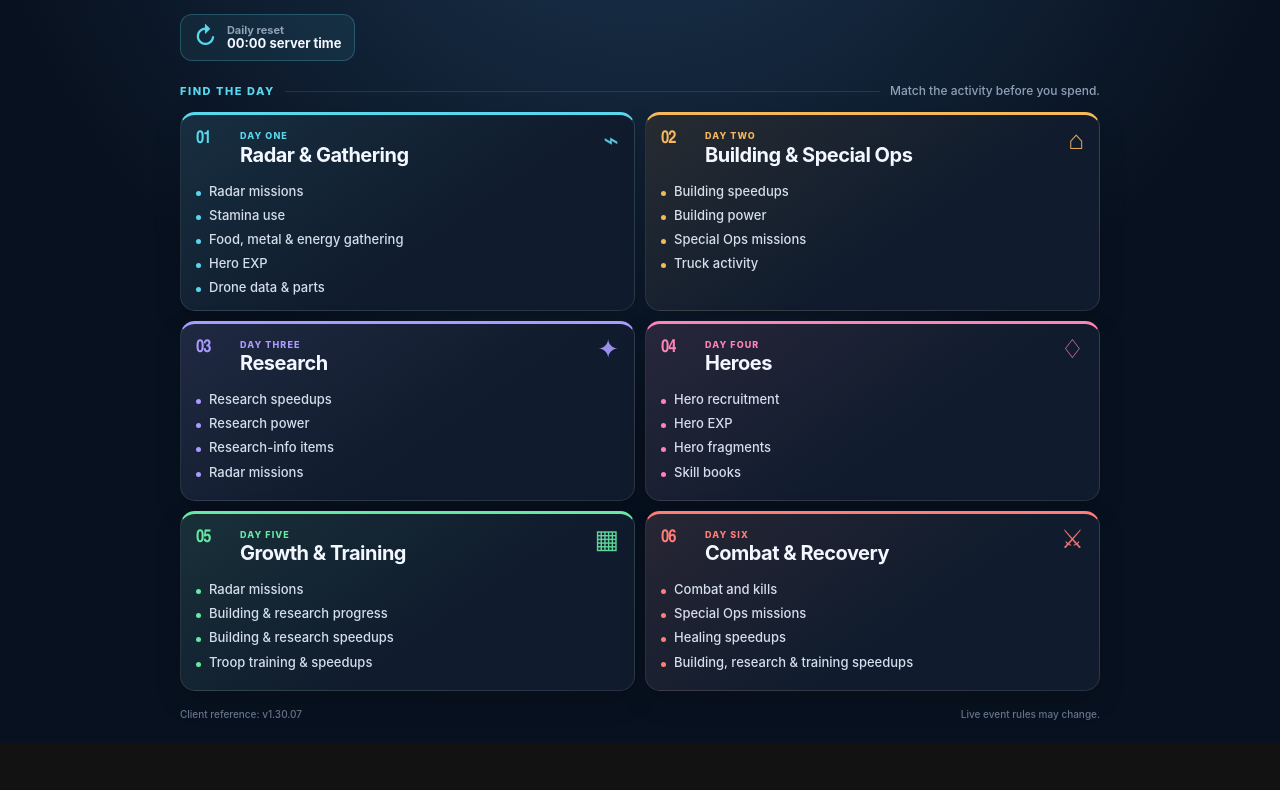
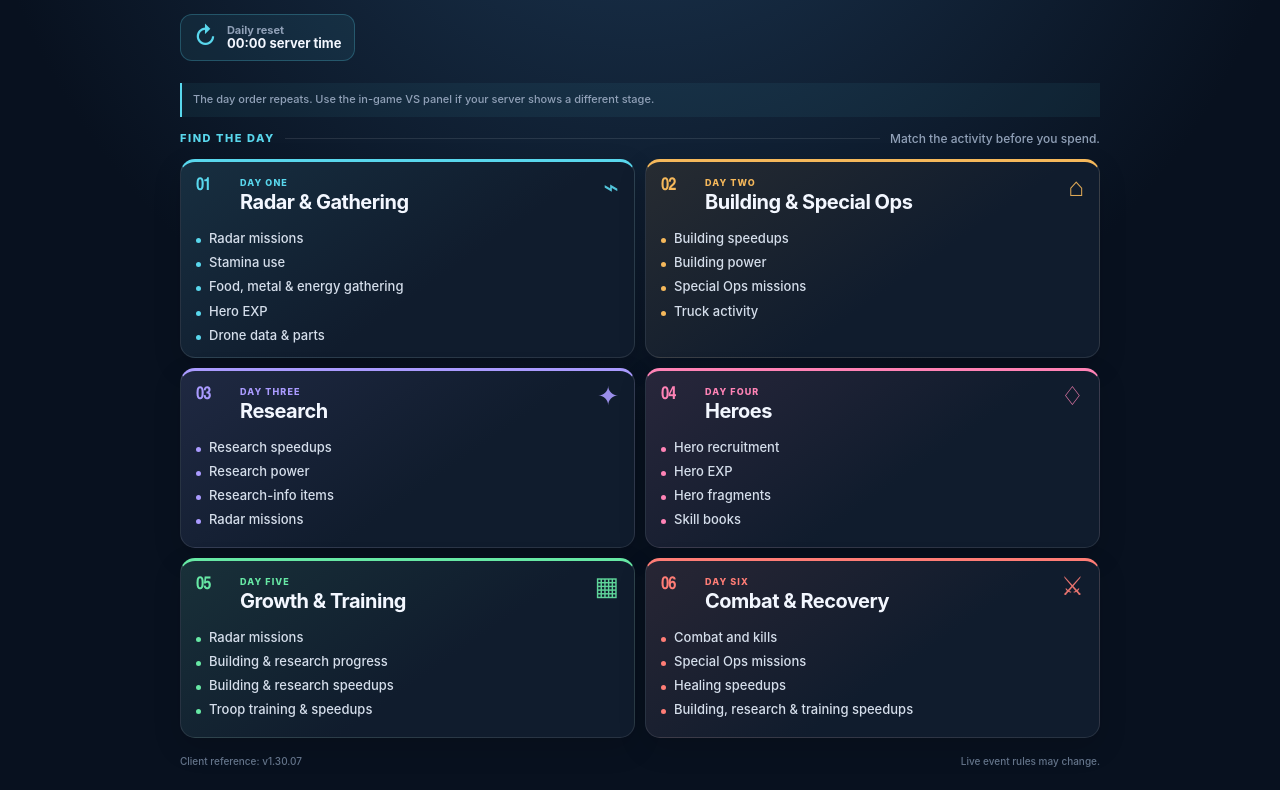
Before and after one commit to JeffxLabs/zroute-vs-expedition-guide, a plain HTML site: page index.html in a window 1280 px wide. Shown: the part 154-944 px from the top of the page. Before the commit the page ends 897 px from the top, so only its background shows below. Drawn offline with Linux system fonts and the light colour scheme.

Commit message:
Polish compact visual VS reference

```diff
--- a/index.html
+++ b/index.html
@@ -16,6 +16,8 @@
       <p class="subtitle">What earns points on each day of Alliance Competition.</p>
       <div class="reset"><span class="reset-icon">↻</span><span><b>Daily reset</b><br><strong>00:00 server time</strong></span></div>
     </header>
+
+    <p class="notice">The day order repeats. Use the in-game VS panel if your server shows a different stage.</p>
 
     <section class="legend" aria-label="How to use this guide">
       <span class="legend-label">Find the day</span>
--- a/styles.css
+++ b/styles.css
@@ -19,6 +19,7 @@ h1 { margin: 8px 0 2px; font-size: clamp(36px, 8vw, 58px); letter-spacing: -.055
 .reset { display: inline-flex; align-items: center; gap: 10px; padding: 9px 13px; border: 1px solid rgba(89,215,237,.25); border-radius: 12px; background: rgba(89,215,237,.08); color: var(--muted); font-size: 11px; line-height: 1.15; }
 .reset strong { color: var(--text); font-size: 13px; }
 .reset-icon { color: var(--cyan); font-size: 24px; line-height: 1; }
+.notice { margin: 0 0 14px; padding: 9px 11px; border-left: 2px solid var(--cyan); background: rgba(89,215,237,.06); color: var(--muted); font-size: 11px; }
 .legend { display: flex; align-items: center; gap: 10px; margin-bottom: 12px; color: var(--muted); font-size: 12px; }
 .legend-rule { height: 1px; flex: 1; background: var(--line); }
 .days { display: grid; grid-template-columns: repeat(2, minmax(0, 1fr)); gap: 10px; }
```
